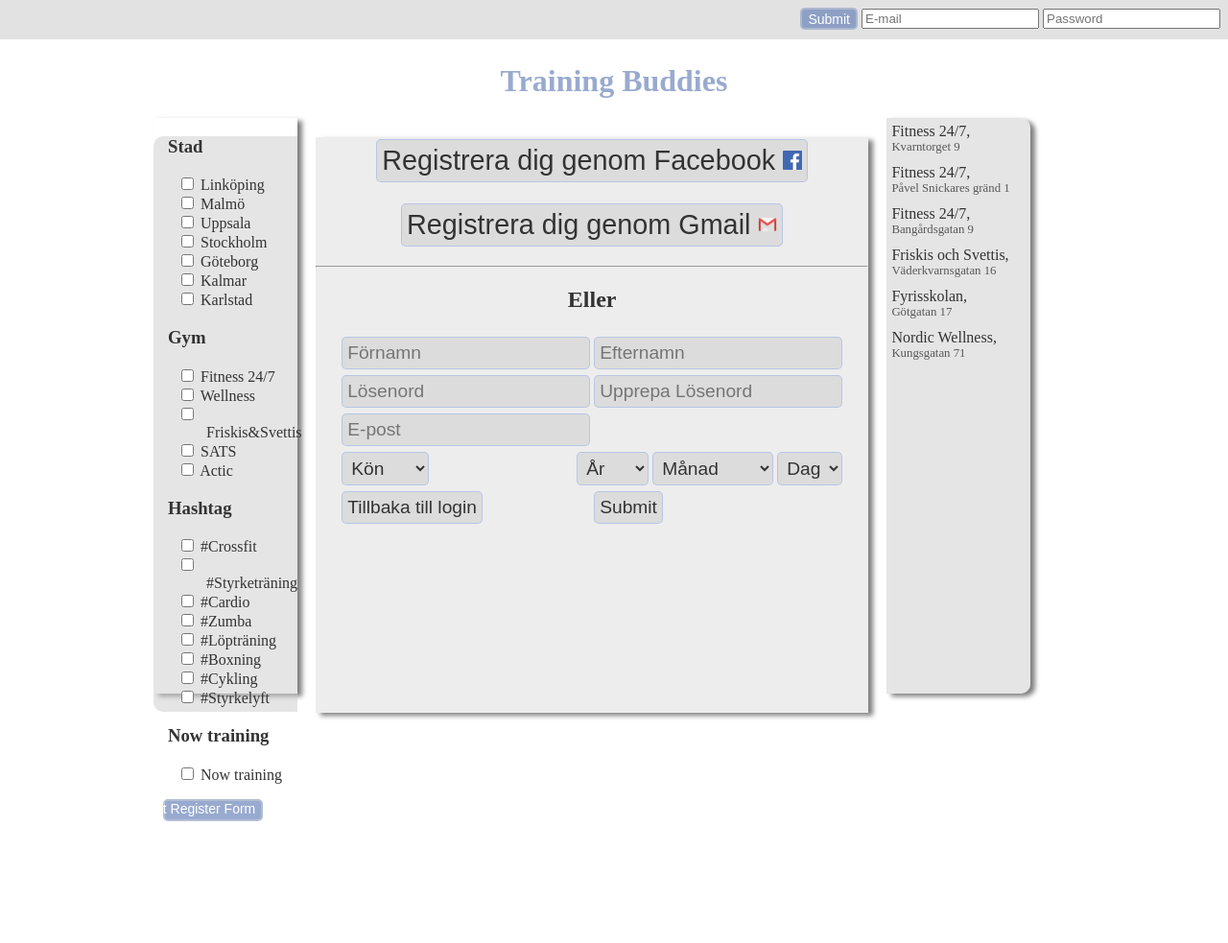
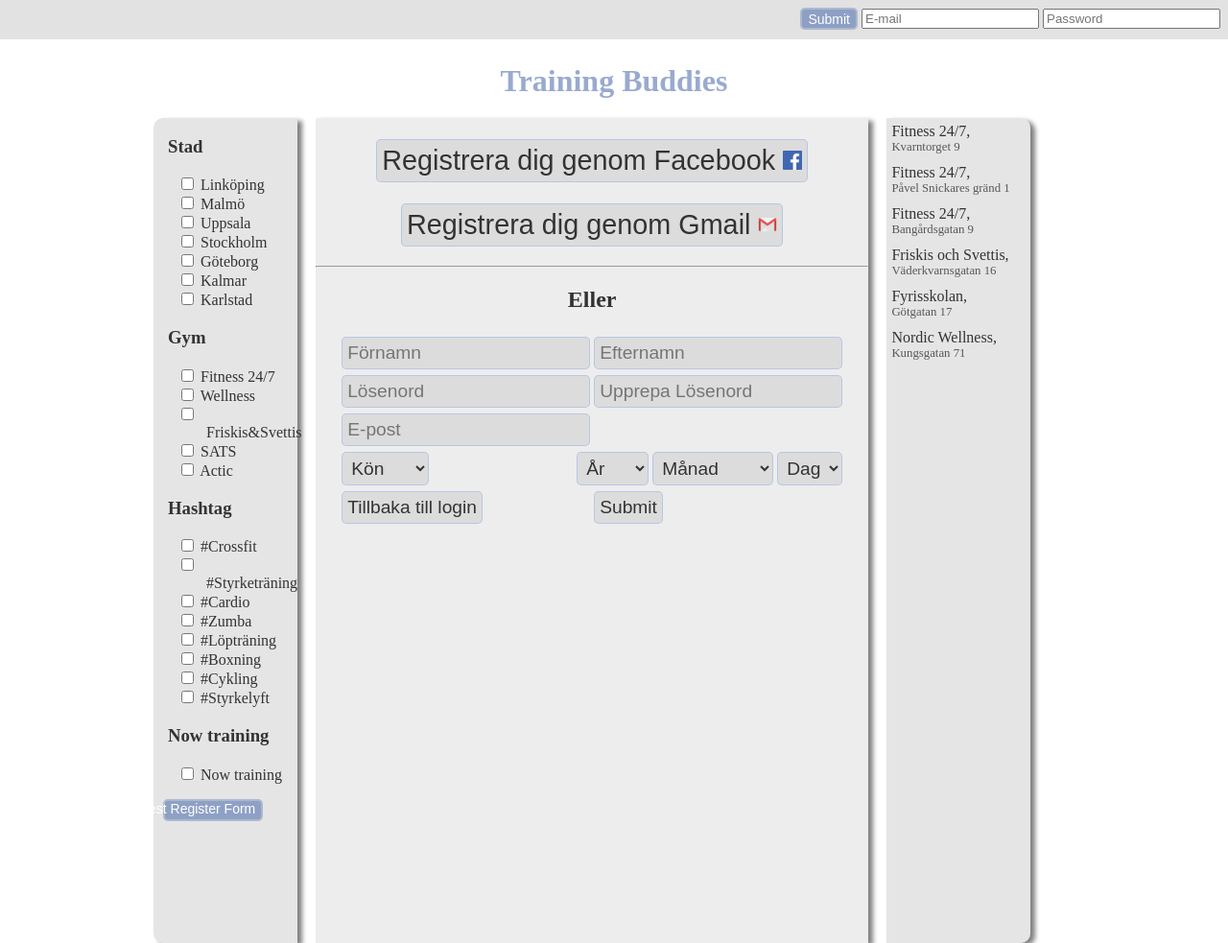
Before and after one commit to Sashkaz/pg14, a PHP site: page / in a window 1280 px wide. Shown: the whole page at 96% size. Run offline with PHP 8.4, Linux system fonts and the light colour scheme.

Commit message:
changed main.css to reflect new changes and changed user profile css

```diff
--- a/_assets/_css/main.css
+++ b/_assets/_css/main.css
@@ -21,10 +21,16 @@
     --header-primary-color: rgba(219, 219, 219, 0.8);
     --btn-shadow-color: rgba(219, 219, 219, 1.0);
 }
+html {
+    overflow: hidden;
+    height: 100%;
+}
 body {
     padding: 0px;
     margin: 0px;
+    height: 100%;
     min-height: 100%;
+    overflow: auto;
     background-color: var(--bg-primary-color);
     color: var(--text-primary-color);
 }
@@ -57,49 +63,40 @@ body {
     display: inline-block;
     width: 15%;
     min-width: 150px;
-    height: 100%;
+    height: auto;
+    min-height: 860px;
     box-shadow: 5px 3px 5px grey;
+    background-color: var(--container-primary-color);
+    border-top-left-radius: 10px;
+    border-bottom-left-radius: 10px;
 }
 #center-bar {
     float: left;
     display: inline-block;
     width: 60%;
     min-width: 500px;
-    height: 100%;
+    height: auto;
+    min-height: 860px;
     margin: 0px 2%;
+    box-shadow: 5px 3px 5px grey;
+    background-color: var(--container-secondary-color);
 }
 #right-bar {
     float: left;
     display: inline-block;
     width: 15%;
     min-width: 150px;
-    height: 100%;
+    height: auto;
+    min-height: 860px;
+    border-top-right-radius: 10px;
+    border-bottom-right-radius: 10px;
+    background-color: var(--container-primary-color);
+    box-shadow: 5px 3px 5px grey;
 }
 .bar-header {
     color: var(--text-secondary-color);
     text-align: center;
     font-size: 1.2em;
-}
-#left-content {
-    border-top-left-radius: 10px;
-    border-bottom-left-radius: 10px;
-    background-color: var(--container-primary-color);
-    height: 100%;
-    width: 100%;
-}
-#center-content {
-    background-color: var(--container-secondary-color);
-    height: 100%;
-    width: 100%;
-    box-shadow: 5px 3px 5px grey;
-}
-#right-content {
-    border-top-right-radius: 10px;
-    border-bottom-right-radius: 10px;
-    background-color: var(--container-primary-color);
-    height: 100%;
-    width: 100%;
-    box-shadow: 5px 3px 5px grey;
 }
 #left-content:hover, #center-content:hover, #right-content:hover {
     /*background-color: var(--container-secondary-color);*/
```
Also changed, not shown: _include/show-users.css (+0 -21 lines).
